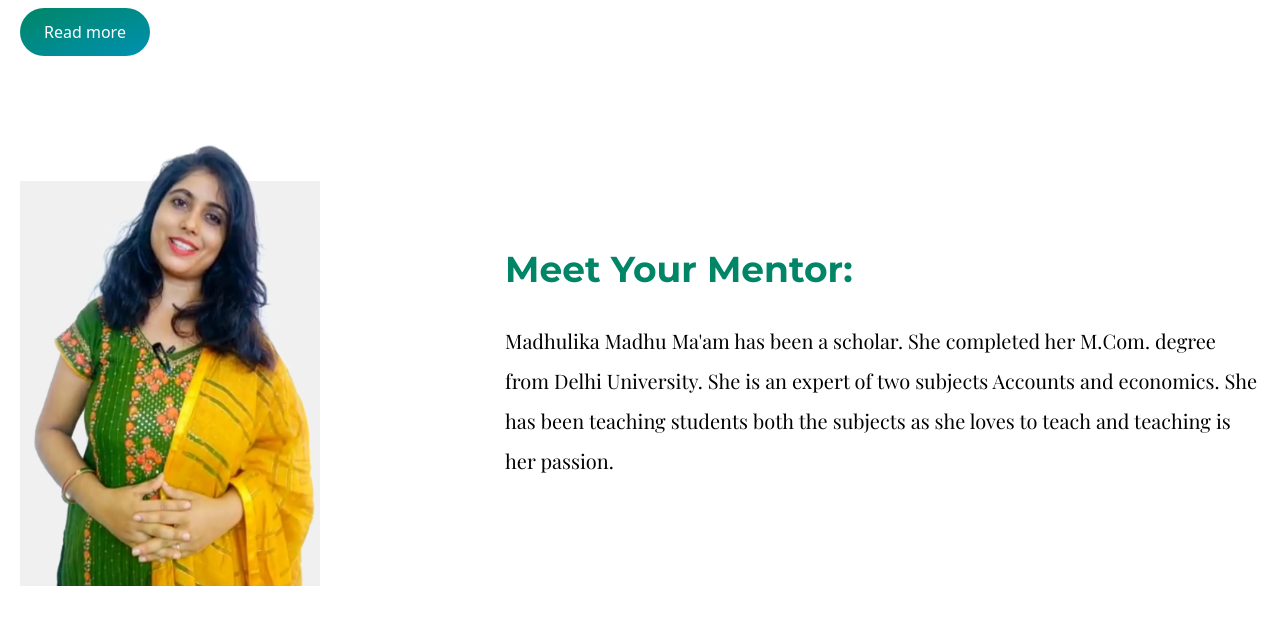
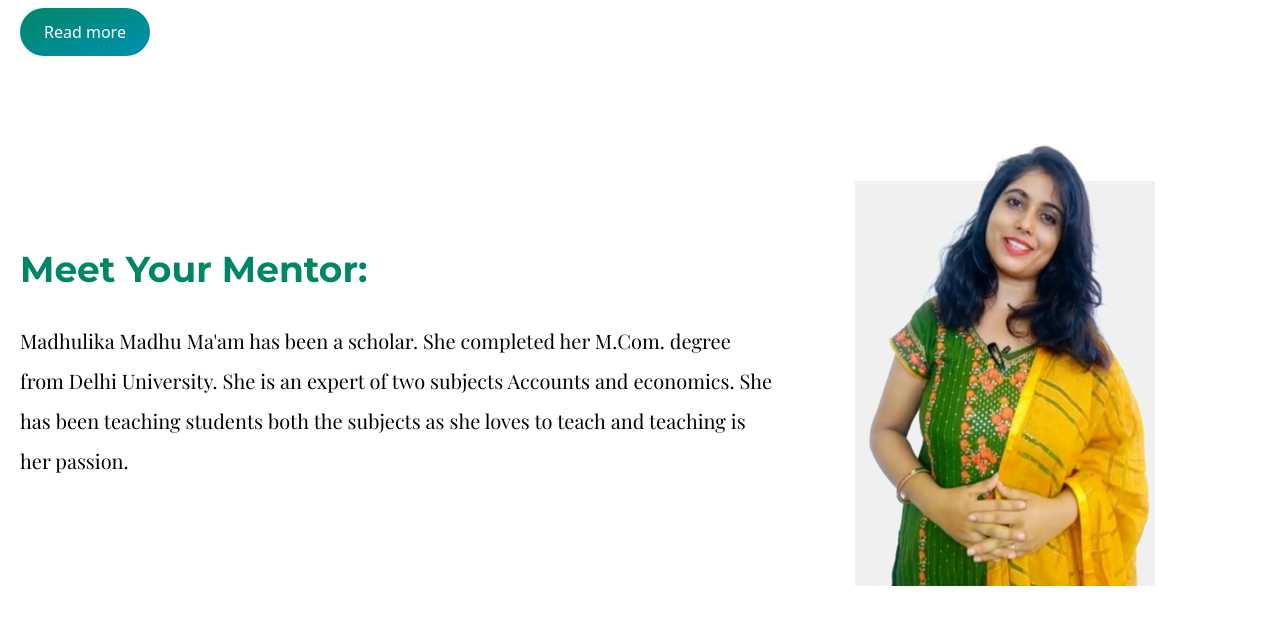
Before and after one commit to ani-24/pacecommerce, a Next.js app: page / in a window 1280 px wide. Shown: the part 960-1596 px from the top of the page. Built offline with nearby package versions, Linux system fonts and the light colour scheme.

Commit message:
change layout of mentor sectino

```diff
--- a/pages/index.js
+++ b/pages/index.js
@@ -58,13 +58,6 @@ export default function Home() {
         </div>
         <div className="section">
           <div className="gap-8 md:flex lg:gap-20 justify-items-center items-center">
-            <div className="w-full flex justify-center items-center md:justify-start">
-              <div className="relative after:absolute after:h-[90%] after:bottom-0 after:w-full after:bg-[#f0f0f0] after:left-0 after:-z-10">
-                <div className="relative h-[375px] w-[250px] md:w-[300px] md:h-[450px]">
-                  <Image src="/mentor.png" layout="fill" />
-                </div>
-              </div>
-            </div>
             <div>
               <h1 className="section-title mb-8">Meet Your Mentor:</h1>
               <div className="section-text lg:text-xl lg:leading-loose">
@@ -73,6 +66,13 @@ export default function Home() {
                 subjects Accounts and economics. She has been teaching students
                 both the subjects as she loves to teach and teaching is her
                 passion.
+              </div>
+            </div>
+            <div className="w-full flex justify-center items-center md:justify-start">
+              <div className="relative after:absolute after:h-[90%] after:bottom-0 after:w-full after:bg-[#f0f0f0] after:left-0 after:-z-10">
+                <div className="relative h-[375px] w-[250px] md:w-[300px] md:h-[450px]">
+                  <Image src="/mentor.png" layout="fill" />
+                </div>
               </div>
             </div>
           </div>
```
